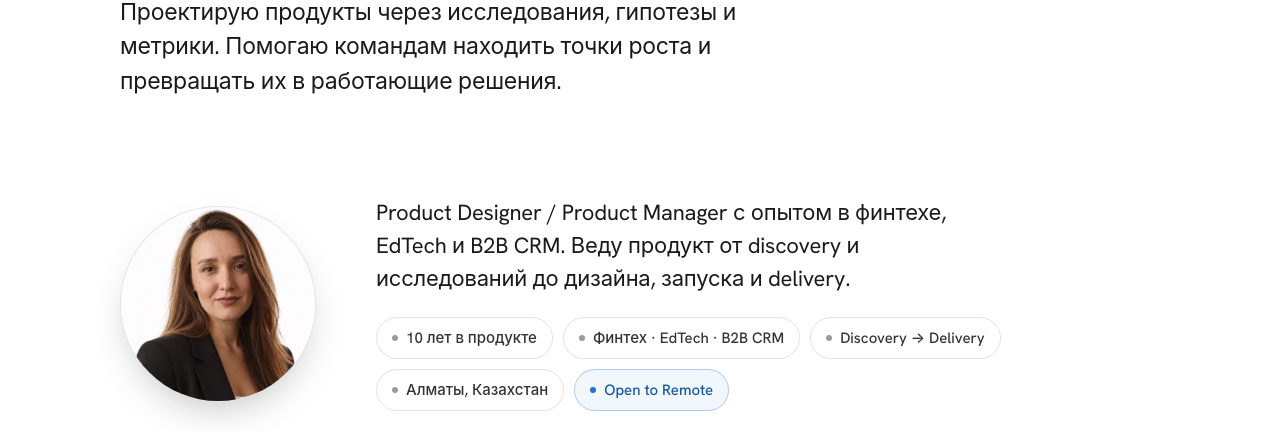
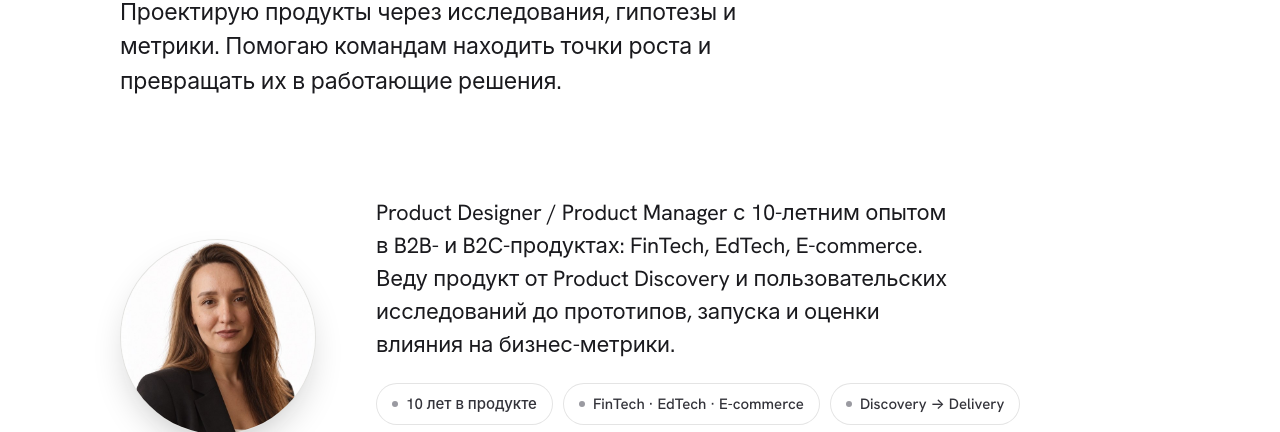
Before and after one commit to JDtools/jddesign-portfolio, a plain HTML site: page index.html in a window 1280 px wide. Shown: the part 334-766 px from the top of the page. Drawn offline with Linux system fonts and the light colour scheme.

Commit message:
Описание на главной как в CV

```diff
--- a/index.html
+++ b/index.html
@@ -251,10 +251,10 @@ ym(110105296, 'init', {ssr:true, webvisor:true, clickmap:true, accurateTrackBoun
         <img src="uploads/evgenia-avatar.png" alt="Евгения Бекметьева" loading="eager" />
       </div>
       <div class="about-body">
-        <p class="lead">Product Designer / Product Manager с опытом в финтехе, EdTech и B2B CRM. Веду продукт от discovery и исследований до дизайна, запуска и delivery.</p>
+        <p class="lead">Product Designer / Product Manager с 10-летним опытом в B2B- и B2C-продуктах: FinTech, EdTech, E-commerce. Веду продукт от Product Discovery и пользовательских исследований до прототипов, запуска и оценки влияния на бизнес-метрики.</p>
         <div class="facts">
           <span class="fact"><span class="fdot"></span>10 лет в продукте</span>
-          <span class="fact"><span class="fdot"></span>Финтех · EdTech · B2B CRM</span>
+          <span class="fact"><span class="fdot"></span>FinTech · EdTech · E-commerce</span>
           <span class="fact"><span class="fdot"></span>Discovery → Delivery</span>
           <span class="fact"><span class="fdot"></span>Алматы, Казахстан</span>
           <span class="fact hl"><span class="fdot"></span>Open to Remote</span>
```
